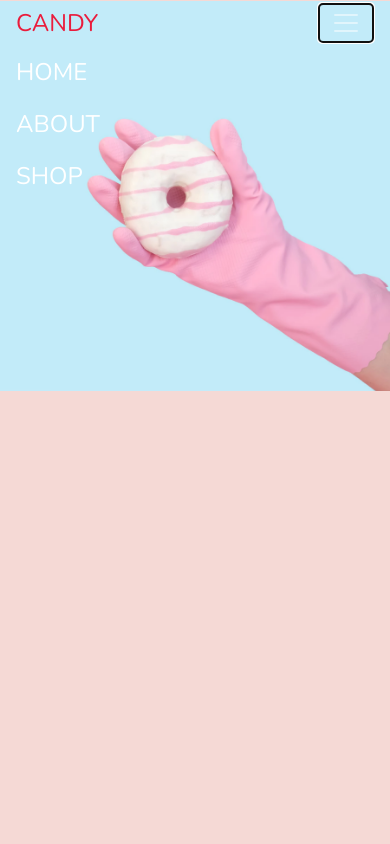
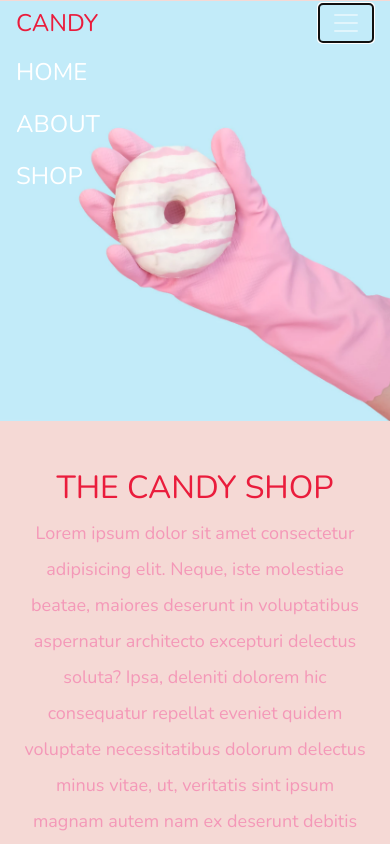
Before and after one commit to MonikaSazdova/Candy_Shop, a plain HTML site: page index.html in a window 390 px wide. Both pictures are taken after a click on the button "toggle navigation". Shown: the top 844 px of the page. Drawn offline with nearby package versions, Linux system fonts and the light colour scheme.

Commit message:
Body sections added + hotfixes

```diff
--- a/app.css
+++ b/app.css
@@ -30,12 +30,31 @@ body {
 	font-size: 4rem;
 }
 
+.blurb h2 {
+	color: #ea1c3c;
+	font-weight: 100;
+	font-size: 2.5rem;
+}
+
+.blurb p {
+	color: #f498b8;
+	font-weight: 100;
+	font-size: 1.125rem;
+	line-height: 2;
+}
+
+.navbar.scrolled {
+	background-color: rgb(222, 192, 222);
+	transition: background 500ms;
+}
 
 /*Media queries*/
-
 @media (max-width: 1200px){
 	#headingGroup h1 {
 		font-weight: 100;
 		font-size: 3rem;
 	}
+	.blurb h2 {
+		font-size: 2rem;
+	}
 }
--- a/index.html
+++ b/index.html
@@ -16,15 +16,14 @@
 
     <title>Candy Shop</title>
   </head>
-
   <body>
-
+		<!--NAVBAR-->
 		<nav id="mainNavbar" class="navbar navbar-dark navbar-expand-md py-0 fixed-top">
 			<a href="#" class="navbar-brand">CANDY</a>
 			<button class="navbar-toggler" data-toggle="collapse" data-target="#navLinks" aria-label="toggle navigation">
 				<span class="navbar-toggler-icon"></span>
 			</button>
-			<div class="collaps navbar-collapse" id="navLinks">
+			<div class="collapse navbar-collapse" id="navLinks">
 				<ul class="navbar-nav">
 					<li class="nav-item">
 						<a href="" class="nav-link">HOME</a>
@@ -41,7 +40,7 @@
 
 		<section class="container-fluid px-0">
 			<div class="row align-items-center">
-				<div class="col-lg-6">
+				<div class="col-lg-6 pr-0 pl-0">
 					<div id="headingGroup" class="text-white text-center d-none d-lg-block mt-5">
 						<h1 class=""><span>/</span>THE<span>/</span> CANDY SHOP</h2>
 						<h1 class=""><span>/</span>THE<span>/</span> CANDY SHOP</h2>
@@ -52,10 +51,83 @@
 						<h1 class=""><span>/</span>THE<span>/</span> CANDY SHOP</h2>
 					</div>
 				</div>
-				<div class="col-lg-6">
+				<div class="col-lg-6 pl-0 pr-0">
 					<img class="img-fluid" src="imgs/hand2.png" alt="">
 				</div>
 			</div>
+		</section>
+
+		<section class="container-fluid px-0">
+
+			<div class="row align-items-center">
+				<div class="col-md-6 order-2 order-md-1 px-0">
+					<img src="imgs/milk.png" alt="" class="img-fluid">
+				</div>
+				<div class="col-md-6 text-center order-1 order-md-2 px-0">
+					<div class="row justify-content-center">
+						<div class="col-10 col-lg-8 blurb mb-5 mb-md-0 mt-5 mt-md-0">
+							<h2>THE CANDY SHOP</h2>
+							<img src="imgs/lolli_icon.png" alt="" class="d-none d-lg-inline">
+							<p class="lead">
+								Lorem ipsum dolor sit amet consectetur adipisicing elit.
+								Neque, iste molestiae beatae, maiores deserunt in voluptatibus
+								aspernatur architecto excepturi delectus soluta? Ipsa, deleniti
+								dolorem hic consequatur repellat eveniet quidem voluptate
+								necessitatibus dolorum delectus minus vitae, ut, veritatis
+								sint ipsum magnam autem nam ex deserunt debitis eaque ratione!
+								Nobis, quidem assumenda.
+							</p>
+						</div>
+					</div>
+				</div>
+			</div>
+
+			<div class="row align-items-center">
+				<div class="col-md-6 text-center px-0">
+					<div class="row justify-content-center">
+						<div class="col-10 col-lg-8 blurb mb-5 mb-md-0 mt-5 mt-md-0">
+							<h2>THE CANDY SHOP</h2>
+							<img src="imgs/lolli_icon.png" alt="" class="d-none d-lg-inline">
+							<p class="lead">
+								Lorem ipsum dolor sit amet consectetur adipisicing elit.
+								Neque, iste molestiae beatae, maiores deserunt in voluptatibus
+								aspernatur architecto excepturi delectus soluta? Ipsa, deleniti
+								dolorem hic consequatur repellat eveniet quidem voluptate
+								necessitatibus dolorum delectus minus vitae, ut, veritatis
+								sint ipsum magnam autem nam ex deserunt debitis eaque ratione!
+								Nobis, quidem assumenda.
+							</p>
+						</div>
+					</div>
+				</div>
+					<div class="col-md-6 px-0">
+						<img src="imgs/gumball.png" alt="" class="img-fluid">
+					</div>
+			</div>
+
+			<div class="row align-items-center">
+				<div class="col-md-6 order-2 order-md-1 px-0">
+					<img src="imgs/sprinkles.png" alt="" class="img-fluid">
+				</div>
+				<div class="col-md-6 text-center order-1 order-md-2 px-0">
+					<div class="row justify-content-center">
+						<div class="col-10 col-lg-8 blurb mb-5 mb-md-0 mt-5 mt-md-0">
+							<h2>THE CANDY SHOP</h2>
+							<img src="imgs/lolli_icon.png" alt="" class="d-none d-lg-inline">
+							<p class="lead">
+								Lorem ipsum dolor sit amet consectetur adipisicing elit.
+								Neque, iste molestiae beatae, maiores deserunt in voluptatibus
+								aspernatur architecto excepturi delectus soluta? Ipsa, deleniti
+								dolorem hic consequatur repellat eveniet quidem voluptate
+								necessitatibus dolorum delectus minus vitae, ut, veritatis
+								sint ipsum magnam autem nam ex deserunt debitis eaque ratione!
+								Nobis, quidem assumenda.
+							</p>
+						</div>
+					</div>
+				</div>
+			</div>
+
 		</section>
     <!-- Optional JavaScript -->
     <!-- jQuery first, then Popper.js, then Bootstrap JS -->
@@ -63,5 +135,13 @@
     <script src="https://cdnjs.cloudflare.com/ajax/libs/popper.js/1.14.3/umd/popper.min.js" integrity="sha384-ZMP7rVo3mIykV+2+9J3UJ46jBk0WLaUAdn689aCwoqbBJiSnjAK/l8WvCWPIPm49" crossorigin="anonymous"></script>
     <script src="https://stackpath.bootstrapcdn.com/bootstrap/4.1.3/js/bootstrap.min.js" integrity="sha384-ChfqqxuZUCnJSK3+MXmPNIyE6ZbWh2IMqE241rYiqJxyMiZ6OW/JmZQ5stwEULTy" crossorigin="anonymous"></script>
 
+		<script>
+			$(function () {
+				$(document).scroll(function () {
+				let $nav = $("#mainNavbar");
+				$nav.toggleClass("scrolled", $(this).scrollTop() > $nav.height());
+				});
+			}); //Once we scroll pass the nav height, we toggle the class scrolled
+		</script>
   </body>
 </html>
```
